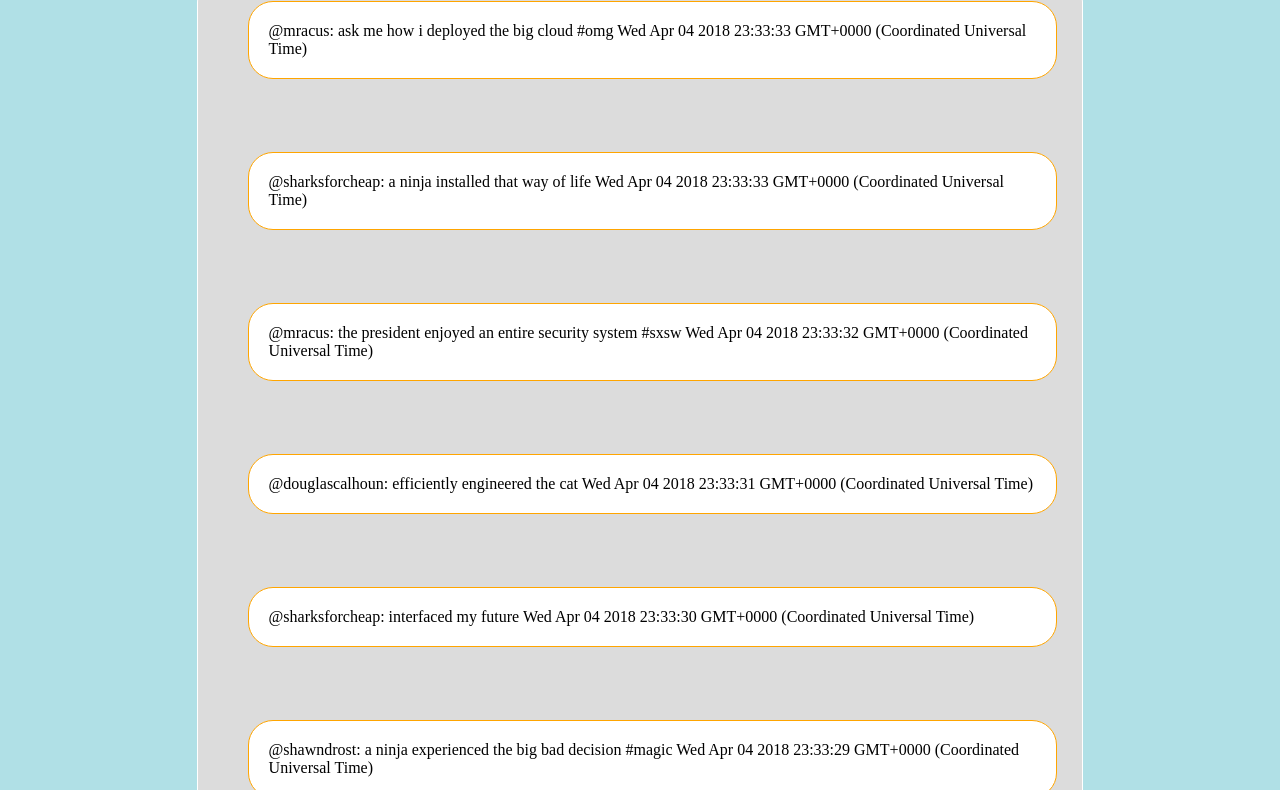
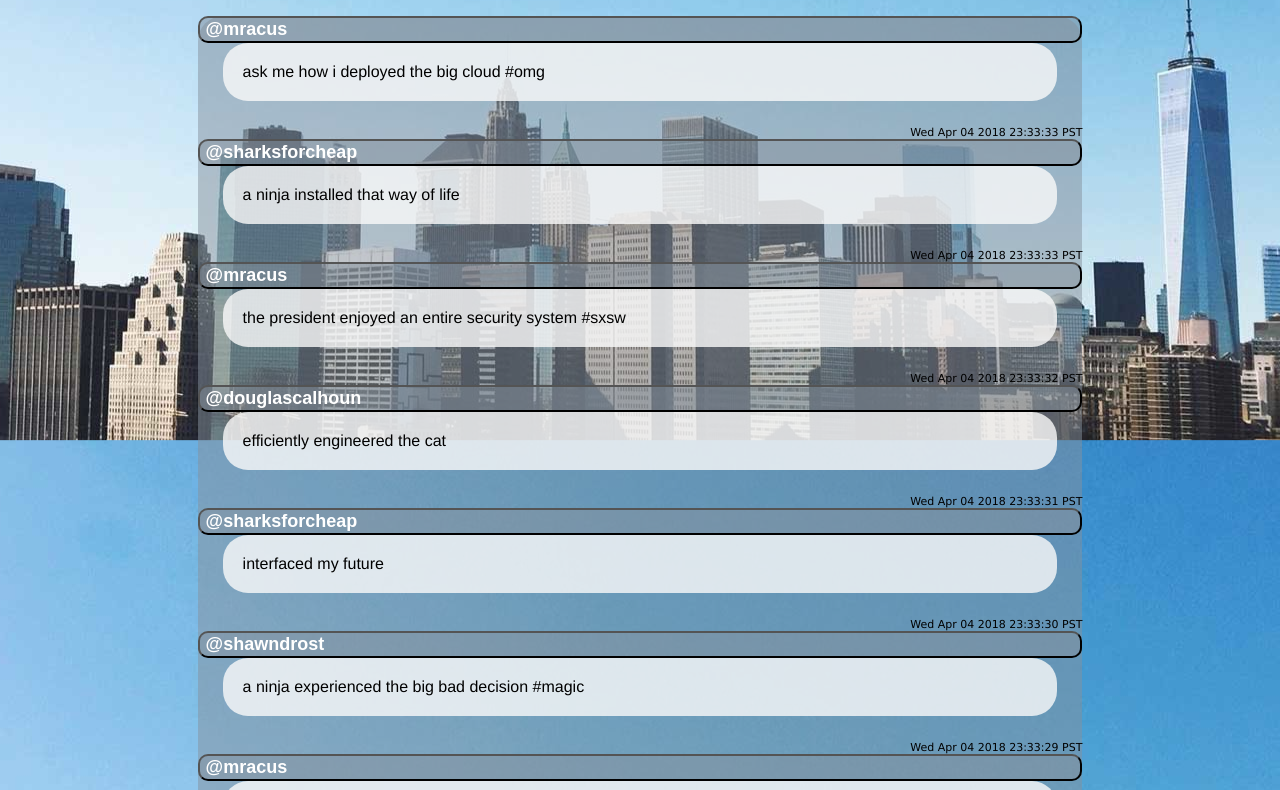
Before and after one commit to tonaramos/twittler, a plain HTML site: page index.html in a window 1280 px wide. Shown: the part 112-902 px from the top of the page. Drawn offline with Linux system fonts and the light colour scheme.

Commit message:
'Twittler has a working newsfeed w/links to users'

```diff
--- a/index.html
+++ b/index.html
@@ -4,17 +4,19 @@
 
     <style>
 
-    body {background-color: powderblue;
+    body {
       display: flex;
       justify-content: center;
       flex-direction: column;
+      background-attachment: fixed;
+      background-position: center;
     }
 
     .newsfeedBoard {
       display: flex;
       width: 70%;
-      border: 1px solid white;
-      background: #DCDCDC;
+     /* border: 1px solid white;*/
+      background: rgba(133,146,158,.5);
       flex-direction: column;
       align-self: center;
       border-radius: 25px;
@@ -22,7 +24,7 @@
     }
 
     #twittlerHeader {
-      background-color: orange;
+     /* background-color: orange;*/
       width: 60%;
       display:flex;
       align-self: center;
@@ -30,26 +32,44 @@
       justify-content: center;
       color: white;
       font-family: "Verdana";
+      font-size: 48px;
 
     }
 
     .newsfeeds {
       background: white;
       border: 1px solid orange;
-      margin: 20px 50px 75px 100px;
+     /* margin: 10px 40px 50px 10px;*/
     }
 
     .eachTweet {
-      background: white;
-      border: 1px solid orange;
+      background: rgba(250,250,250,.8);
+     /* border: 1px solid orange;*/
       border-radius: 25px;
       padding: 20px;
       width: 60%
       height: 150px;
-      margin: 23px 25px 50px 50px;
+      margin: 0px 25px 25px 25px;
       display: flex;
       justify-content: flex-start;
+      font-family: "Helvetica Neue"
+
     }
+    .eachButton {
+      background-color: black;
+      display: flex;
+      justify-content: flex-start;
+
+    }
+   .tweetTime{
+        font-family: "Verdana";
+        font-size: 11px;
+        display: flex;
+        justify-content: flex-end;
+
+
+      }
+
 
     </style>
 
@@ -57,32 +77,110 @@
     <script src="data_generator.js"></script>
 
   </head>
-  <body>
 
-    <h1 id="twittlerHeader"  >Twittler</h1>
+  <body background="cityBackgroundImage.jpg">
+
+    <h1 id="twittlerHeader">Twittler</h1>
 
     <div class = "newsfeedBoard" >
       <script class="newsfeeds">
+        var userSelected = streams.home;
+        // if($('userLink').click()
+        $("#twittlerHeader").click(function () {
+          userSelected = streams.home;
+          runLoop();
+        })
 
         var runLoop = function () {
         $(document).ready(function(){
           var $div = $('div');
           $div.html('');
-          var index = streams.home.length - 1;
+
+          // set a variable to the streams.home ;
+            // if button is clicked change the value of the variable to streams.users.[username]
+            // delete all tweets from other users - clear html
+            // html(" ")
+
+
+          var index = userSelected.length - 1;
           while(index >= 0){
-            var tweet = streams.home[index];
-            var $tweet = $('<div class=\"eachTweet\"></div>');
-            $tweet.text('@' + tweet.user + ': ' + tweet.message + ' ' + tweet.created_at);
-            $tweet.appendTo($div)
+            var tweet = userSelected[index];
+            var $tweet = $('<div class=\"eachTweet\"  ></div>');
+            var $userButton = $('<button type=\"button\" class='+tweet.user+' style="background-color: rgba(133,146,158,.5); font-weight: bold; color:white; border-radius: 10px;font-size: large; display:flex; justify-content: flex-start" class=\"eachButton\"></button>');
+
+            $userButton.text('@' + tweet.user);
+
+            $('.' + tweet.user).click(function(){
+              userSelected = streams.users[tweet.user];
+              $div.html('');
+              runLoop();
+            })
+
+            var $tweetTime = $('<div class=\"tweetTime\"></div>');
+            $tweetTime.text(tweet.created_at.toString().slice(0,18) + tweet.created_at.toString().slice(18,25) +'PST');
+
+            $tweet.text(tweet.message +"     " +"   ");
+            $userButton.appendTo($div);
+            $tweet.appendTo($div);
+            $tweetTime.appendTo($div);
             index -= 1;
-          }
+                      }
         });
         };
         runLoop();
 
         setInterval(function() {
           runLoop();
-          }, 1000);
+          }, 5000);
+
+        // console.log(streams.home);
+
+        // setInterval(function () {
+        //       $(document).ready(function(){
+        //   var $div = $('div');
+        //   $div.html('');
+        // });
+        // runLoop();
+        // },15000)
+
+// Make @tweet.user clickable - where if clicked, show only tweets made by that user -> streams.users.shawndrost
+// create and event if(clicked) - > streams.users.shawndrost
+
+// declare empty variable userSelected
+// run the loop for all users
+// if userSelected === true // selected(afer name clicked)
+//   run loop for userselected
+// if twittler click
+//   run loop for everyone
+// if userbutton clicked -> update userSelected
+//   run loop for userSelected
+// if twittler click
+//   run loop for everyone
+
+// let var userSelected = '';
+// runLoop();
+// if (userSelected) {
+//   runLoop(userSelected);
+//   if (userSelected) {
+//     //add click functionality to header
+//     //  when header clicked
+//     //    userSelected = '';
+//     // run loop for everyone
+//   setInterval(function() {
+//         runLoop();
+//         }, 10000);
+// }
+// }
+//inside runLoop ->
+// if (users.includes(userSelected)) {
+       //all while loop code here
+// } else {
+//  userSelected = '';
+//}
+
+
+//["shawndrost","sharksforcheap","mracus","douglascalhoun"]
+
 
       </script>
     </div>
```
Also changed, not shown: cityBackgroundImage.jpg (added).
